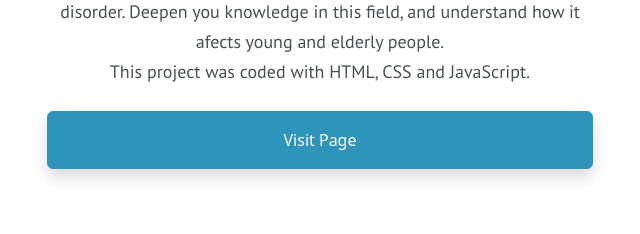
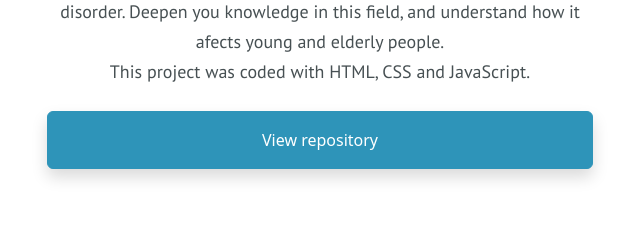
Before and after one commit to SaraSaMatos/MyPortfolioProject, a plain HTML site: page projects.html in a window 1280 px wide. Shown: the part 566-800 px from the top of the page, 605-1245 px from the left. Drawn offline with nearby package versions, Linux system fonts and the light colour scheme; a web font is replaced by a local one.

```diff
--- a/projects.html
+++ b/projects.html
@@ -58,7 +58,7 @@
                     Mental Health
                 </h2>
                 <p class="mentalHealth-description text-center"> This project talks about Mental Health. </br> An estimate of 970 million people in the world live with a mental disorder. Deepen you knowledge in this field, and understand how it afects young and elderly people. </br> This project was coded with HTML, CSS and JavaScript. </p>
-                <a href="https://github.com/SaraSaMatos/Mental-Health-project" title="Sara's Coding project on GitHub Mental Health" target="_blank" class="learn-more btn btn-primary shadow text-decoration-none p-3 rounded mt-4 d-md-flex justify-content-center"> Visit Page </a>
+                <a href="https://github.com/SaraSaMatos/Mental-Health-project" title="Sara's Coding project on GitHub Mental Health" target="_blank" class="learn-more btn btn-primary shadow text-decoration-none p-3 rounded mt-4 d-md-flex justify-content-center"> View repository </a>
             </div>
         </div>
 
```
Also changed, not shown: contact.html (+1 -2 lines).
